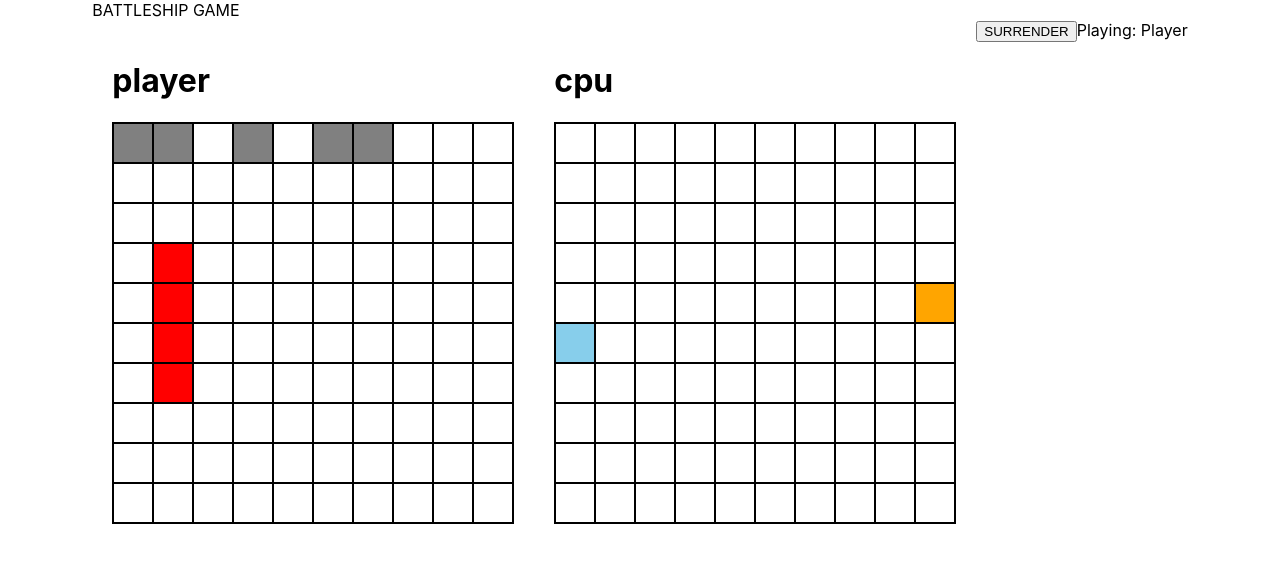
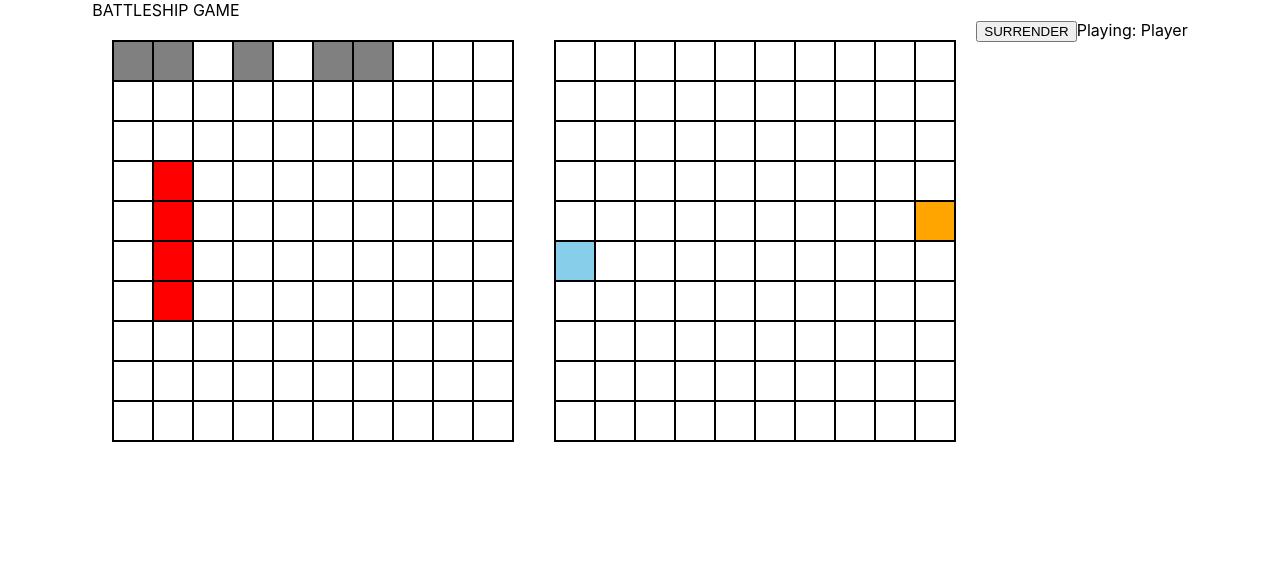
Before and after one commit to ezequieldarevalo/battleship-game, a React (Create React App) app: page / in a window 1280 px wide. Shown: the top 562 px of the page. Built offline with nearby package versions, Linux system fonts and the light colour scheme.

Commit message:
optional props fixed

```diff
--- a/src/features/gameboard/Cell.tsx
+++ b/src/features/gameboard/Cell.tsx
@@ -21,12 +21,10 @@ interface ICellProps {
   isMissed: boolean;
 }
 
-function Cell({
+const Cell:React.FunctionComponent<ICellProps> = ({
   isOwn, isDestroyed, isHitted, isMissed,
-}: ICellProps) {
-  return (
-    <CellContainer state={getStateFromIndicators(isOwn, isDestroyed, isHitted, isMissed)} />
-  );
-}
+}) => (
+  <CellContainer state={getStateFromIndicators(isOwn, isDestroyed, isHitted, isMissed)} />
+);
 
 export default memo(Cell);
--- a/src/features/gameboard/Gameboard.tsx
+++ b/src/features/gameboard/Gameboard.tsx
@@ -27,30 +27,37 @@ const cellsList = getInitialCeilsList();
 // selectCount,
 // } from './gameboardSlice';
 
-type IGameboardProps = {
+interface IGameboardProps {
   type: 'player' | 'cpu';
   ownShipsList: number[];
   destroyedShipsList: number[];
   hittedShipsList: number[];
   missedShipsList: number[];
-  miniature: boolean;
+  miniature?: boolean;
+  withName?: boolean
 }
 
-export function Gameboard({
+export const Gameboard: React.FunctionComponent<IGameboardProps> = ({
   type,
   ownShipsList,
   destroyedShipsList,
   hittedShipsList,
   missedShipsList,
   miniature,
-}: IGameboardProps) {
+  withName,
+}) => {
   // const count = useAppSelector(selectCount);
   // const dispatch = useAppDispatch();
   // const incrementValue = Number(incrementAmount) || 0;
 
+  Gameboard.defaultProps = {
+    miniature: false,
+    withName: false,
+  };
+
   return (
     <BoardContainer>
-      <BoardTitle>{type}</BoardTitle>
+      {withName && <BoardTitle>{type}</BoardTitle>}
       <BoardGrid miniature={miniature}>
         {cellsList.map((cellId) => (
           <Cell
@@ -64,4 +71,4 @@ export function Gameboard({
       </BoardGrid>
     </BoardContainer>
   );
-}
+};
```
